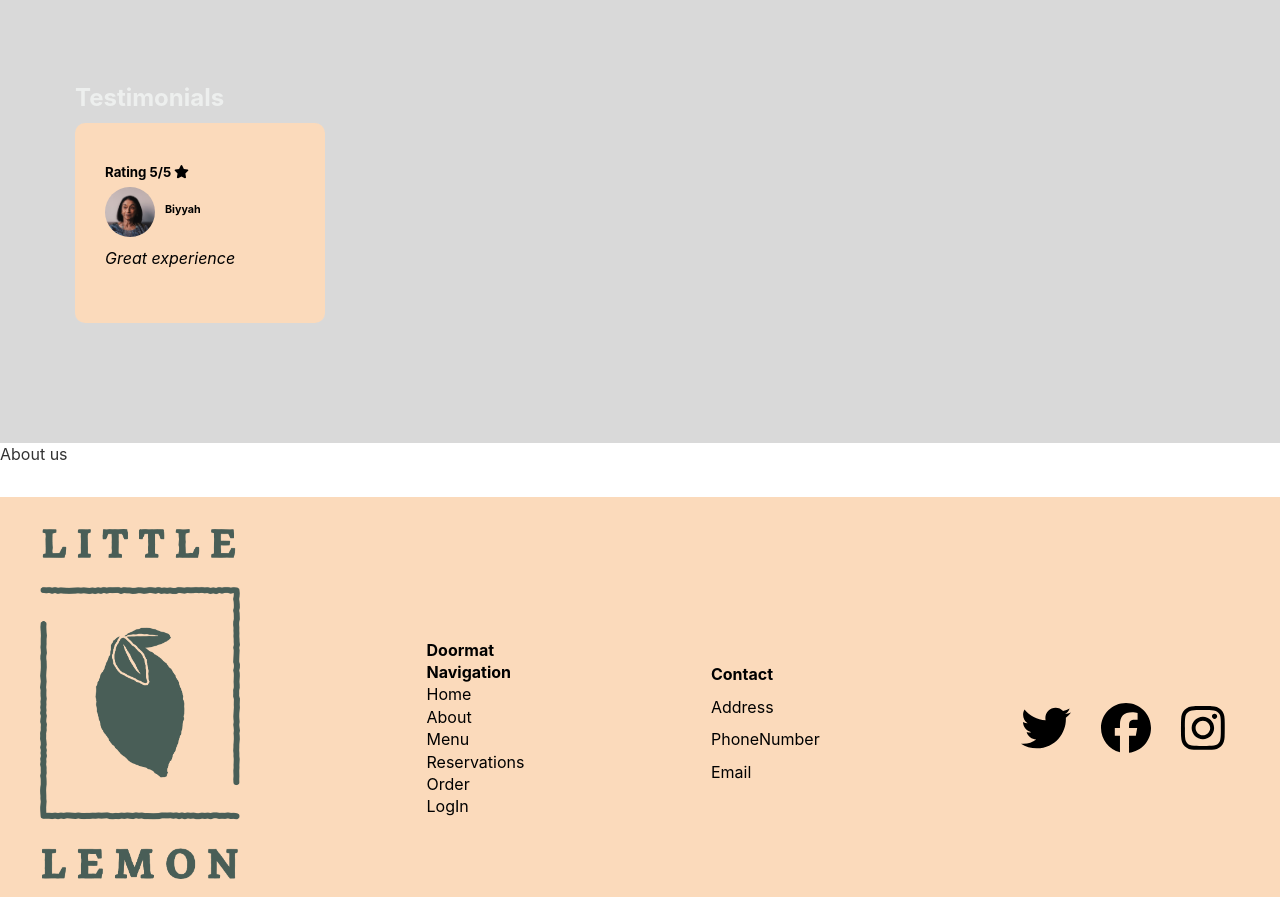
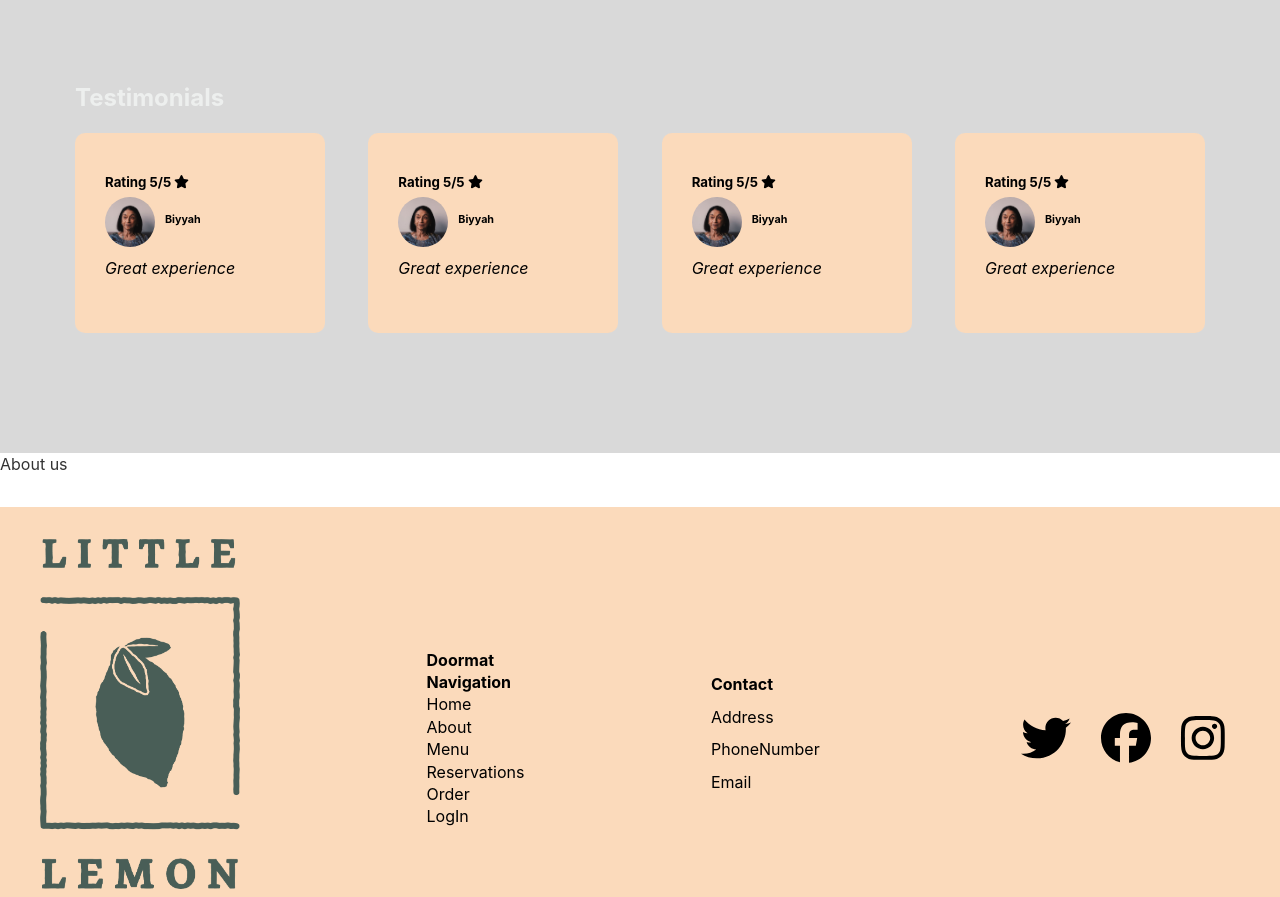
Before and after one commit to AshrafMuhammadNaeem/littlelemon-web, a React (Create React App) app: page / in a window 1280 px wide. Shown: the part 1160-2057 px from the top of the page. Built offline with nearby package versions, Linux system fonts and the light colour scheme.

Commit message:
Update Main.js
just copy pasting card component for a review I created 3 times apply flex properties

```diff
--- a/src/Main.js
+++ b/src/Main.js
@@ -95,7 +95,7 @@ export const Main = () => {
             {/* Testimonials Section */}
             <section className="Testimonials">
                 <h2 id="review"> Testimonials </h2>
-                <div className="">
+                <div className="cards">
                     <div className="card-1">
                         <div className="review-container">
                            <h5> Rating 5/5 <FontAwesomeIcon icon={faStar} /></h5>
@@ -106,7 +106,42 @@ export const Main = () => {
                            <p><em>Great experience </em> </p>
 
                         </div>
+                    </div>
 
+                    <div className="card-1">
+                        <div className="review-container">
+                           <h5> Rating 5/5 <FontAwesomeIcon icon={faStar} /></h5>
+                           <div className="customer-img">
+                             <img src={customer1} alt="customer" width={50} />
+                             <h6> Biyyah</h6>
+                           </div>
+                           <p><em>Great experience </em> </p>
+
+                        </div>
+                    </div>
+
+                    <div className="card-1">
+                        <div className="review-container">
+                           <h5> Rating 5/5 <FontAwesomeIcon icon={faStar} /></h5>
+                           <div className="customer-img">
+                             <img src={customer1} alt="customer" width={50} />
+                             <h6> Biyyah</h6>
+                           </div>
+                           <p><em>Great experience </em> </p>
+
+                        </div>
+                    </div>
+
+                    <div className="card-1">
+                        <div className="review-container">
+                           <h5> Rating 5/5 <FontAwesomeIcon icon={faStar} /></h5>
+                           <div className="customer-img">
+                             <img src={customer1} alt="customer" width={50} />
+                             <h6> Biyyah</h6>
+                           </div>
+                           <p><em>Great experience </em> </p>
+
+                        </div>
                     </div>
 
                 </div>
```
